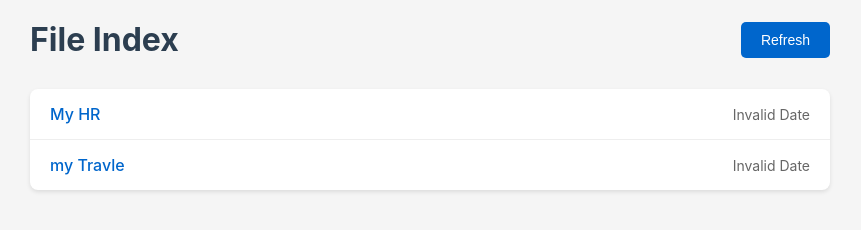
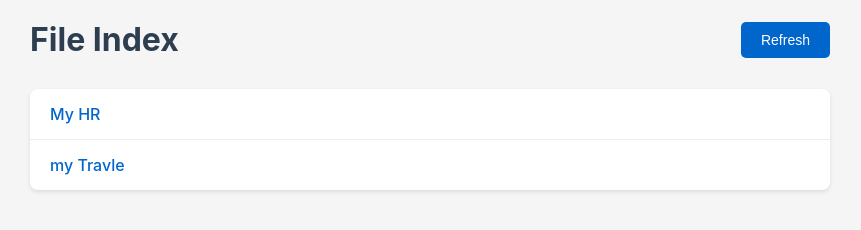
Before and after one commit to JaewooJoung/mw, a plain HTML site: page index.htm in a window 1280 px wide. Shown: the whole page, without its empty margins (210-1071 px from the left). Drawn offline with Linux system fonts and the light colour scheme.

Commit message:
Update index.htm

```diff
--- a/index.htm
+++ b/index.htm
@@ -64,9 +64,6 @@
         }
 
         .file-item {
-            display: flex;
-            justify-content: space-between;
-            align-items: center;
             padding: 15px 20px;
             border-bottom: 1px solid #eee;
             transition: background-color 0.2s;
@@ -84,17 +81,11 @@
             text-decoration: none;
             color: #0066cc;
             font-weight: 500;
-            flex-grow: 1;
+            display: block;
         }
 
         .file-item a:hover {
             text-decoration: underline;
-        }
-
-        .file-date {
-            color: #666;
-            font-size: 14px;
-            white-space: nowrap;
         }
 
         .loading {
@@ -121,16 +112,6 @@
     </div>
 
     <script>
-        // Function to format date
-        function formatDate(dateString) {
-            const date = new Date(dateString);
-            return date.toLocaleDateString('en-US', {
-                year: 'numeric',
-                month: 'short',
-                day: 'numeric'
-            });
-        }
-
         // Function to render files
         function renderFiles(files) {
             const content = document.getElementById('content');
@@ -143,7 +124,6 @@
             const fileListHTML = files.map(file => `
                 <div class="file-item">
                     <a href="${file.link}">${file.name}</a>
-                    <span class="file-date">${formatDate(file.modified)}</span>
                 </div>
             `).join('');
 
```
